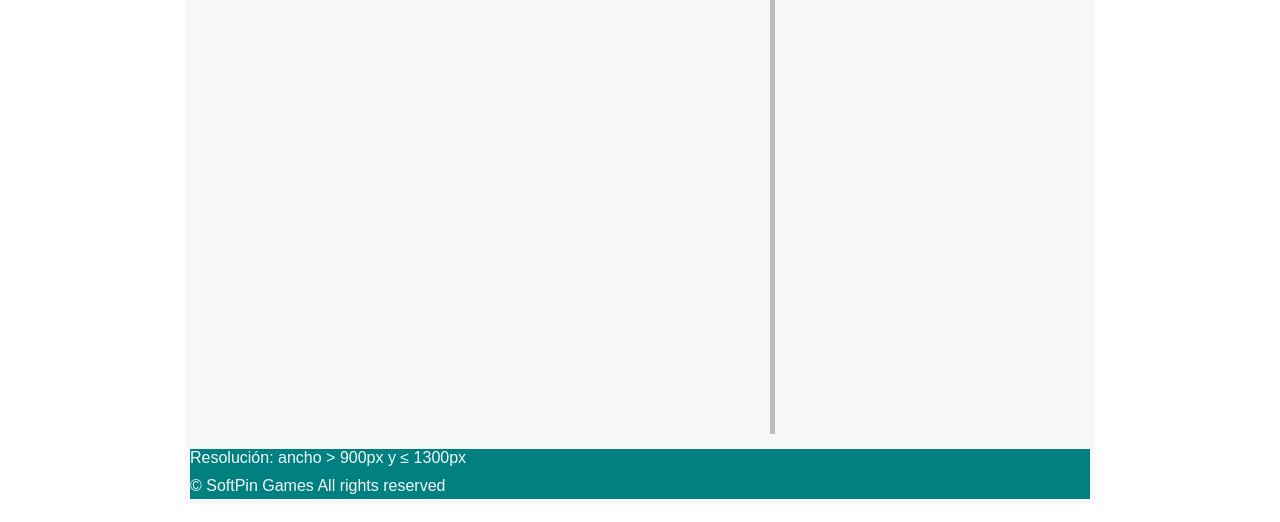
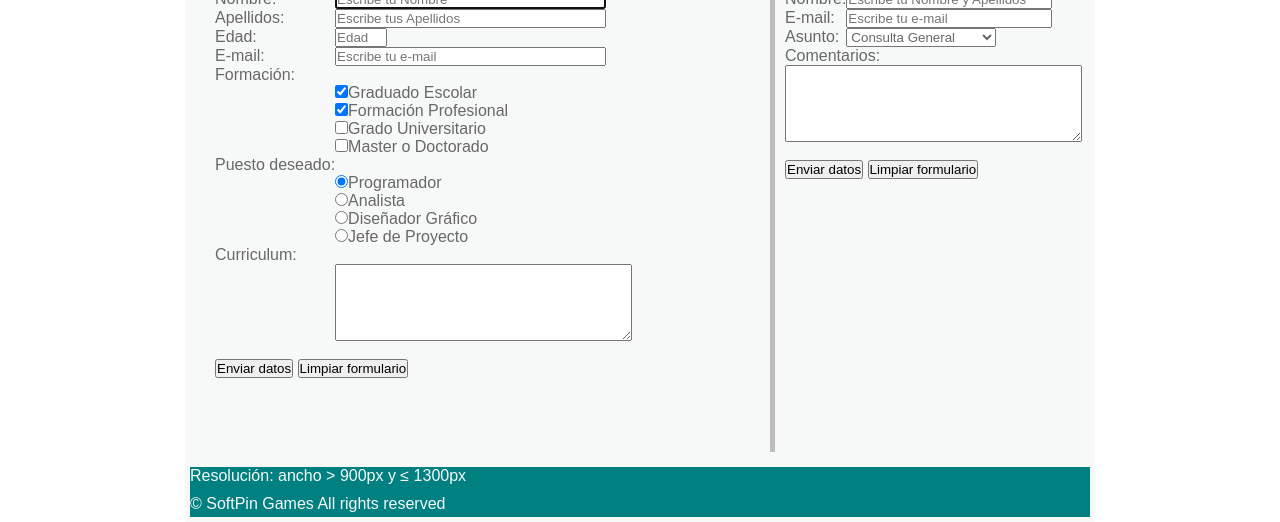
Before and after one commit to fpinedas/MP_0373_Actividad_1, a plain HTML site: page contacto.html in a window 1280 px wide. Shown: the part 335-857 px from the top of the page. Drawn offline with Linux system fonts and the light colour scheme.

Commit message:
últimos cambios con formularios

```diff
--- a/contacto.html
+++ b/contacto.html
@@ -1,3 +1,4 @@
+156 lines (136 sloc) 4.49 KB
 <!DOCTYPE html>
 <html lang="es">
 
@@ -7,7 +8,7 @@
 <head>
 	<meta charset="UTF-8">
 	<meta name="viewport" content="width=device-width, initial-scale=1.0">
-	<meta name="description" content="Contacto con SoftPin Games"/>
+	<meta name="description" content="Contacto con SoftPin Games" />
 	<title>Contacto</title>
 	<link rel="stylesheet" type="text/css" href="css/estilos.css">
 </head>
@@ -23,13 +24,71 @@
 
 		<section>
 			<!-- Contenido principal -->
+
 			<a name="trabajo"></a>
 			<header title="Trabajo">
 				<h1 class="titulo">Trabaja con nosotros</h1>
 			</header>
 
 			<article title="Formulario de trabajo">
+				<form>
+					<div class="formulario">
+						<p>
+							<label for="nombre">Nombre: </label>
+							<input type="text" name="nombre" placeholder="Escribe tu Nombre" size="35" required
+								autofocus />
+						</p>
+						<p>
+							<label for="apellidos">Apellidos: </label>
+							<input type="text" name="apellidos" placeholder="Escribe tus Apellidos" size="35"
+								required />
+						</p>
+						<p>
+							<label for="edadNumber">Edad: </label>
+							<input type="number" min="16" max="65" step="1" name="edadNumber" placeholder="Edad"
+								required />
+						</p>
+						<p>
+							<label for="email">E-mail: </label>
+							<input type="email" name="email" placeholder="Escribe tu e-mail" size="35" required />
+						</p>
+						<p>
+							<label for="formacion">Formación:</label>
+							<br>
+							<input type="checkbox" name="formacion" value="GE" checked required />Graduado
+							Escolar
+							<br>
+							<input type="checkbox" name="formacion" value="FP" checked />Formación
+							Profesional
+							<br>
+							<input type="checkbox" name="formacion" value="GU" />Grado
+							Universitario
+							<br>
+							<input type="checkbox" name="formacion" value="MD" />Master o Doctorado
+						</p>
+						<p>
+							<label for="puesto">Puesto deseado: </label>
+							<br />
+							<input type="radio" name="puesto" value="P" checked />Programador<br />
+							<input type="radio" name="puesto" value="A" />Analista<br />
+							<input type="radio" name="puesto" value="D" />Diseñador Gráfico<br />
+							<input type="radio" name="puesto" value="J" />Jefe de Proyecto<br />
+						</p>
+						<p>
+							<label for="curriculum">Curriculum: </label>
+							<br />
+							<textarea rows="5" cols="35" name="comentarios"></textarea>
+						</p>
+					</div>
 
+					<p>
+						<br>
+						<!-- Incluimos un boton de "submit" y otro de "reset".
+						 El primero sirve para enviar los datos del formulario y el segundo para limpiarlo-->
+						<input type="submit" value="Enviar datos" />
+						<input type="reset" value="Limpiar formulario" />
+					</p>
+				</form>
 			</article>
 
 			<footer title="Enviar">
@@ -39,10 +98,49 @@
 		</section>
 
 		<aside title="Lateral">
+
 			<a name="consultas"></a>
 			<header title="Consultas">
 				<h1 class="titulo margen">Consultas</h1>
 			</header>
+
+			<!-- Creamos un formulario con los siguiente campos: nombre, e-mail, asunto y caja de comentarios -->
+			<form>
+				<div class="formulario">
+					<p>
+						<label for="nombre">Nombre: </label>
+						<input type="text" name="nombre" placeholder="Escribe tu Nombre y Apellidos" size="35" required
+							autofocus />
+					</p>
+					<p>
+						<label for="email">E-mail: </label>
+						<input type="email" name="email" placeholder="Escribe tu e-mail" size="35" required />
+					</p>
+					<p>
+						<label for="asunto">Asunto: </label>
+						<select name="asunto">
+							<option value="consulta" selected>Consulta General</option>
+							<option value="soporte">Soporte Técnico</option>
+							<option value="novedades">Nuevos lanzamientos</option>
+							<option value="otros">Otros</option>
+						</select>
+					</p>
+				</div>
+
+				<p>
+					<label for="comentarios">Comentarios: </label>
+					<br />
+					<textarea rows="5" cols="35" name="comentarios"></textarea>
+				</p>
+
+				<p>
+					<br>
+					<!-- Incluimos un boton de "submit" y otro de "reset".
+						 El primero sirve para enviar los datos del formulario y el segundo para limpiarlo-->
+					<input type="submit" value="Enviar datos" />
+					<input type="reset" value="Limpiar formulario" />
+				</p>
+			</form>
 
 		</aside>
 
--- a/css/estilos.css
+++ b/css/estilos.css
@@ -55,7 +55,6 @@ aside,
 	margin-bottom: 15px;
 	/* color para la barra lateral */
 	border-left: thick solid var(--divider-color);
-	/* z-index: -1; */
 }
 
 .asidelong {
@@ -181,6 +180,45 @@ hr {
 }
 
 /*
+	 Selectores para formularios, etiquetas y campos
+	 de entrada
+  */
+form {
+	margin-left: 10px;
+	color: var(--secondary-text-color);
+}
+
+form input[type=text],
+form input[type=email] {
+	width: 100%;
+}
+
+form select,
+form textarea {
+	color: var(--secondary-text-color);
+}
+
+.formulario {
+	display: table;
+}
+
+.formulario>p {
+	display: table-row;
+}
+
+.formulario>p>label {
+	display: table-cell;
+}
+
+.formulario>p>input {
+	display: table-cell;
+}
+
+.formulario>p>textarea {
+	display: table-cell;
+}
+
+/*
 	 A continuación hacemos las adaptaciones necesarias para hacer
 	 un diseño de página web adaptable a dispositivos de distinta
 	 resolución.
@@ -247,6 +285,12 @@ hr {
 	 - Adaptación de ancho fijo de resoluciones de 900 a 1300px de ancho.
   */
 @media screen and (min-width: 900px) and (max-width: 1300px) {
+
+	form input[type=text],
+	form input[type=email] {
+		width: 90%;
+	}
+
 	.res900 {
 		display: inline;
 	}
@@ -286,6 +330,11 @@ hr {
 		display: table;
 	}
 
+	form input[type=text],
+	form input[type=email] {
+		width: 80%;
+	}
+
 	.res768x1024 {
 		display: inline;
 	}
@@ -323,6 +372,11 @@ hr {
 		width: auto;
 		height: available;
 		display: table;
+	}
+
+	form input[type=text],
+	form input[type=email] {
+		width: 100%;
 	}
 
 	.res900 {
```
Also changed, not shown: 1 other file. Lines whose indentation alone changed are shown as unchanged.
